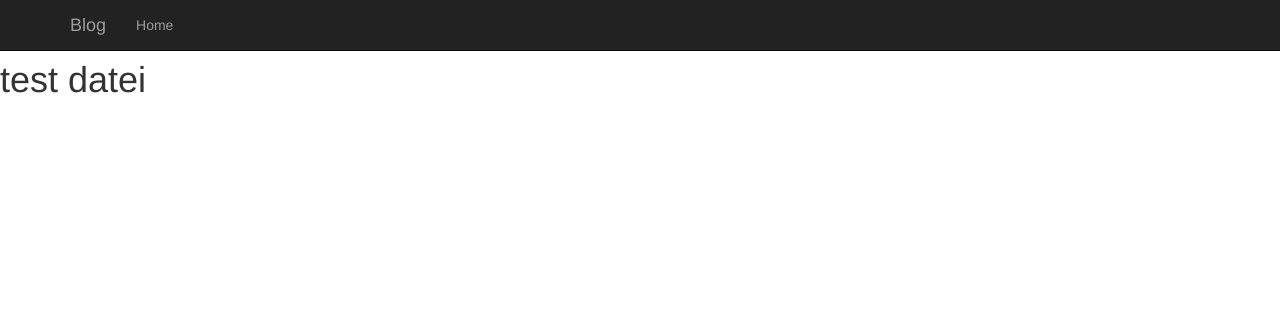
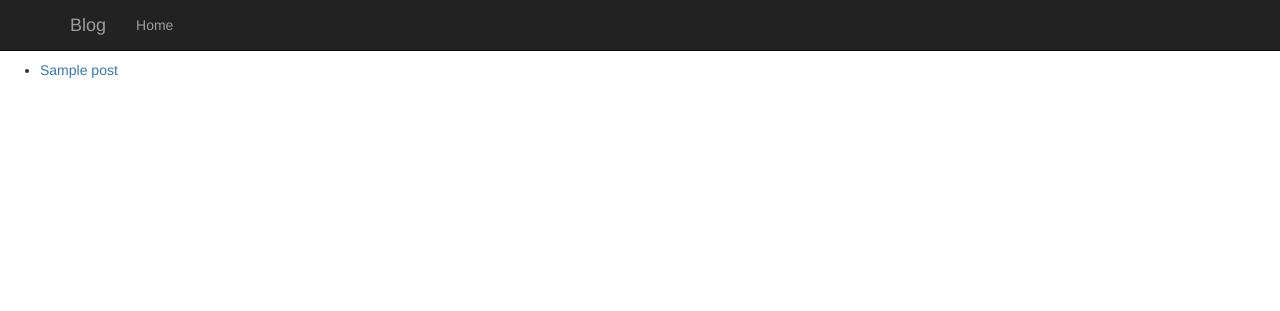
Before and after one commit to MarlenaFlueh/php-blog, a PHP site: page / in a window 1280 px wide. Shown: the top 311 px of the page. Run offline with PHP 8.4, Linux system fonts and the light colour scheme; tables that the repository leaves empty or names only in its code hold one stand-in row (values such as "Sample post"); some libraries are stand-ins or nearby versions.

Commit message:
seperate html and php

```diff
--- a/pages/index.php
+++ b/pages/index.php
@@ -1,15 +1,6 @@
 <?php
 
 include "../init.php";
-require "elements/header.php";
-require "elements/nav.php";
-
-?>
-
-</br>
-</br>
-
-<?php
 
 $postsController = $container->make("postsController");
 $postsController->index();
--- a/src/Post/PostsController.php
+++ b/src/Post/PostsController.php
@@ -12,8 +12,8 @@ class PostsController
 
     public function index()
     {
-        $res = $this->postsRepository->fetch_posts();
-        echo "<h1>test datei</h1>";
+        $posts = $this->postsRepository->fetch_posts();
+        include __DIR__ . "/../../views/post/index.php";
     }
 }
 
--- /dev/null
+++ b/views/post/index.php
@@ -0,0 +1,17 @@
+<?php include __DIR__ . "/../layout/header.php"; ?>
+<?php include __DIR__ . "/../layout/nav.php"; ?>
+
+<br />
+<br />
+<br />
+<ul>
+    <?php foreach ($posts AS $post): ?>
+    <li>
+        <a href="post.php?id=<?php echo $post->id; ?>">
+            <?php echo $post->title; ?>
+        </a>
+    </li>
+    <?php endforeach; ?>
+</ul>
+
+<?php include __DIR__ . "/../layout/footer.php"; ?>
```
Also changed, not shown: views/layout/footer.php (renamed from pages/elements/footer.php), views/layout/header.php (renamed from pages/elements/header.php), views/layout/nav.php (renamed from pages/elements/nav.php).
